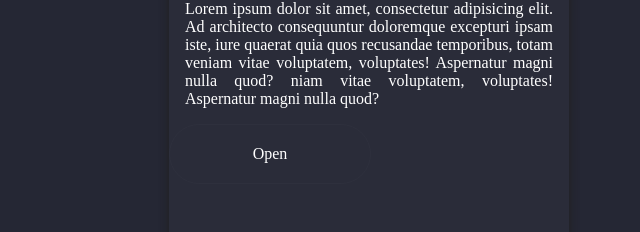
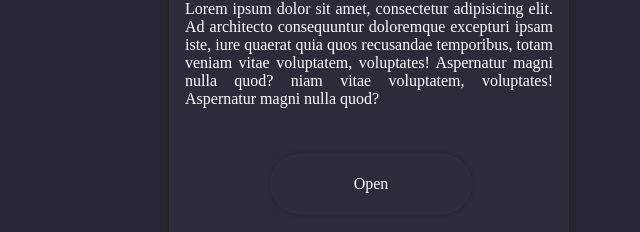
Before and after one commit to MohammadRostamiorg/portfolio, a plain HTML site: page index.html in a window 1280 px wide. Shown: the part 2284-2516 px from the top of the page, 271-911 px from the left. Drawn offline with Linux system fonts and the light colour scheme.

Commit message:
adding project section

```diff
--- a/assets/css/style.css
+++ b/assets/css/style.css
@@ -369,3 +369,11 @@ nav ul li:hover {
     overflow: hidden;
     max-height: 160px;
 }
+
+.project .btn-open-project{
+    position: relative;
+    bottom: -30px;
+    transform: translateX(50%);
+    box-shadow: 0 0 5px #00000038;
+
+}
--- a/index.html
+++ b/index.html
@@ -134,7 +134,7 @@
                 voluptates! Aspernatur magni nulla quod?
                 niam vitae voluptatem, voluptates! Aspernatur magni nulla quod?
             </p>
-            <span class="btn">Open</span>
+            <span class="btn btn-open-project">Open</span>
         </div>
 
 
```
